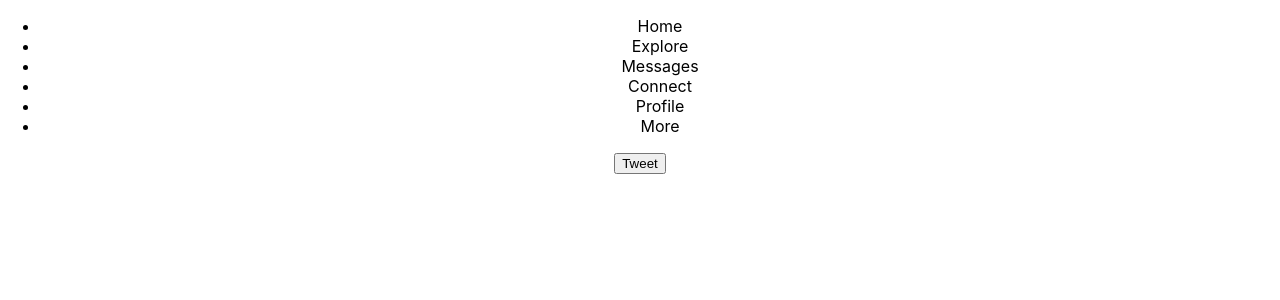
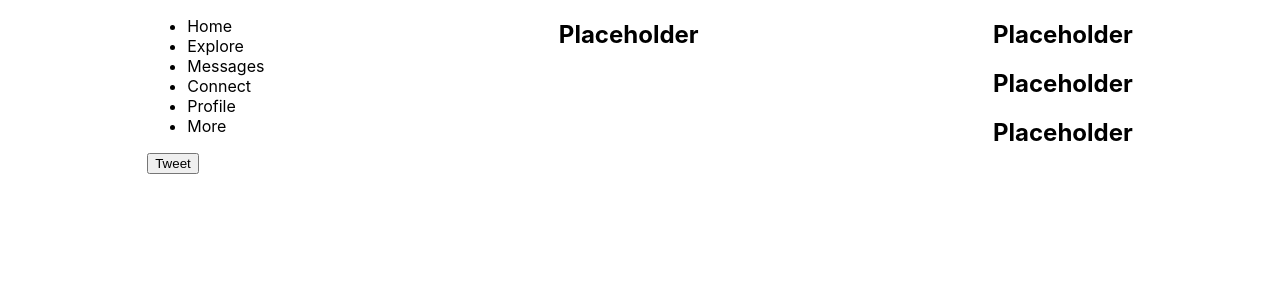
Before and after one commit to CSCI3230U/majorgroupproject-frede-avril-cody, a React (Create React App) app in the folder twitter_clone/: page / in a window 1280 px wide. Shown: the top 300 px of the page. Built offline with nearby package versions, Linux system fonts and the light colour scheme.

Commit message:
Very basic temp positioning of main page

```diff
--- a/twitter_clone/src/App.css
+++ b/twitter_clone/src/App.css
@@ -1,38 +1,6 @@
 .App {
-  text-align: center;
+    display: flex;
+    justify-content: space-around;
+    height: 100vh;
+    width: 100vw;
 }
-
-.App-logo {
-  height: 40vmin;
-  pointer-events: none;
-}
-
-@media (prefers-reduced-motion: no-preference) {
-  .App-logo {
-    animation: App-logo-spin infinite 20s linear;
-  }
-}
-
-.App-header {
-  background-color: #282c34;
-  min-height: 100vh;
-  display: flex;
-  flex-direction: column;
-  align-items: center;
-  justify-content: center;
-  font-size: calc(10px + 2vmin);
-  color: white;
-}
-
-.App-link {
-  color: #61dafb;
-}
-
-@keyframes App-logo-spin {
-  from {
-    transform: rotate(0deg);
-  }
-  to {
-    transform: rotate(360deg);
-  }
-}
--- a/twitter_clone/src/App.js
+++ b/twitter_clone/src/App.js
@@ -1,13 +1,29 @@
 import logo from './logo.svg';
 import './App.css';
 import Menu from './components/Menu.js'
+import Tweet from './components/Tweet.js'
+import Feed from './components/Feed.js'
+import Search from './components/Search.js'
+import News from './components/News.js'
+import FollowRecommendations from './components/FollowRecommendations.js'
 
 function App() {
-  return (
-    <div className="App">
-      <Menu />
-    </div>
-  );
+    return (
+        <div className="App">
+            <div className="leftSide">
+                <Menu />
+            </div>
+            <div className="center">
+                <Tweet />
+                <Feed />
+            </div>
+            <div className="rightSide">
+                <Search />
+                <News />
+                <FollowRecommendations />
+            </div>
+        </div>
+    );
 }
 
 export default App;
```
